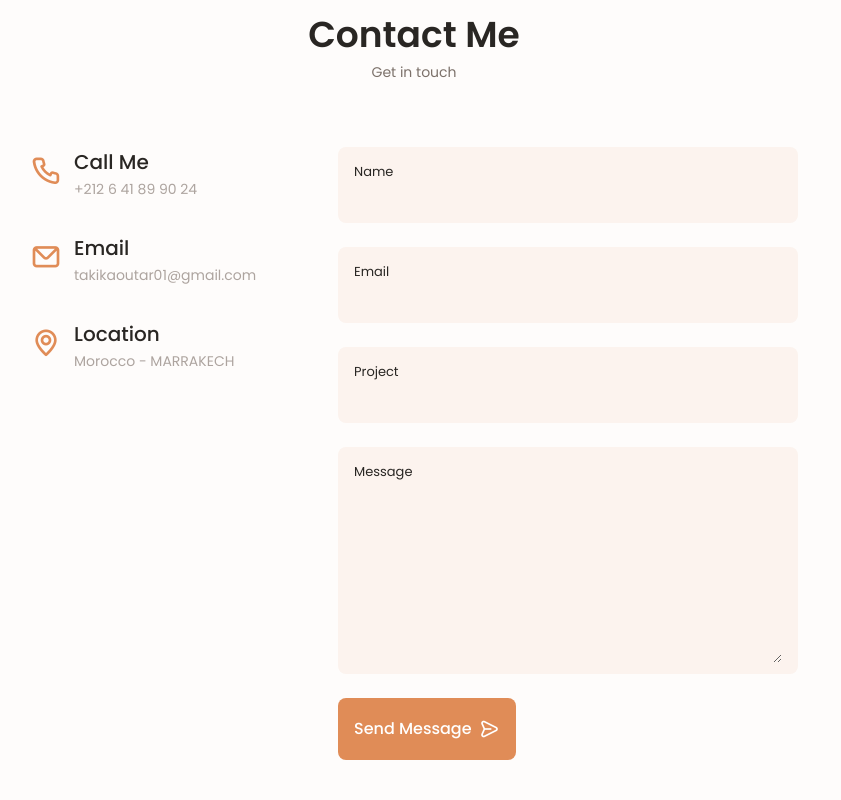
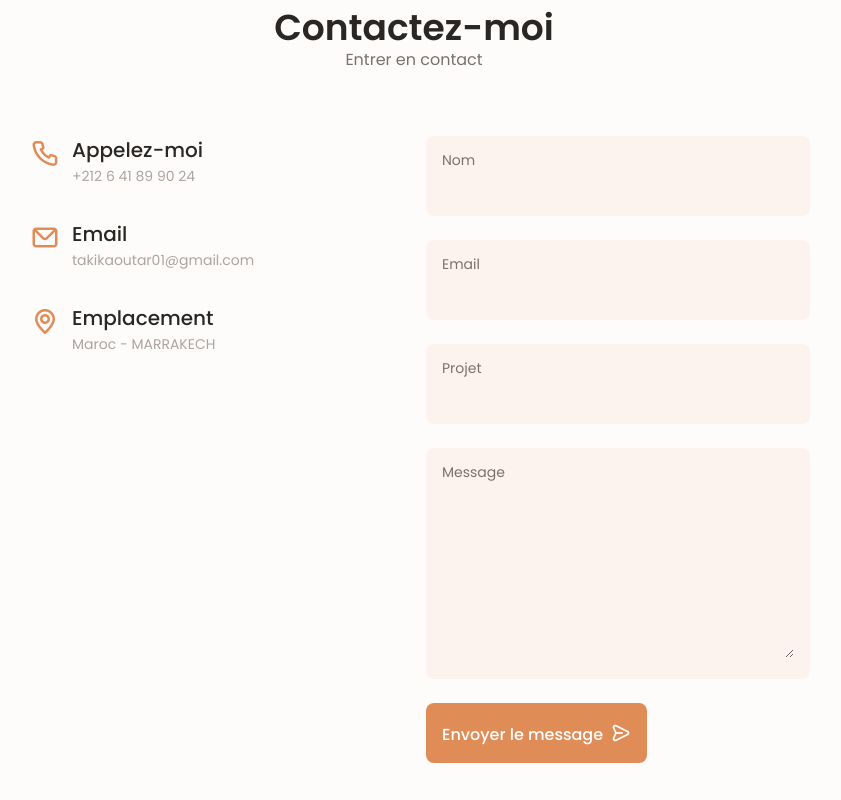
Before and after one commit to Kaoutar-Taki/Portfolio, a React (Vite) app in the folder portfolioReactTsTailwind/: page / in a window 1280 px wide. Shown: the part 3160-3960 px from the top of the page, without its empty margins (226-1067 px from the left). Built offline with nearby package versions, Linux system fonts and the light colour scheme.

Commit message:
Refactor ContactMe component for improved layout, styling, and accessibility

```diff
--- a/portfolioReactTsTailwind/src/components/ContactMe.tsx
+++ b/portfolioReactTsTailwind/src/components/ContactMe.tsx
@@ -1,97 +1,89 @@
 const ContactMe = () => {
   return (
     <>
-      <section className="contact section" id="contact">
-        {/* contact,section  */}
-        <h2 className="section__title">Contact Me</h2>
-        {/* section__title  */}
-        <span className="section__subtitle">Get in touch</span>
-        {/* section__subtitle  */}
-        <div className="contact__container max-w-3xl mx-6 sm:mx-4 md:mx-auto grid gap-6">
-          {/* contact__container */}
+      <section className="p-8 md:p-24 md:pt-24 md:pb-8" id="contact">
+        <h2 className="text-2xl md:text-4xl text-center">Contactez-moi</h2>
+        <span className="block text-sm md:text-base mb-12 text-center md:mb-16">
+          Entrer en contact
+        </span>
+        <div className="gap-y-12 sm:grid-cols-2 max-w-3xl mx-6 sm:mx-4 md:mx-auto grid gap-6">
           <div>
-            <div className="contact__information">
-              {/* contact__information  */}
-              <i className="uil uil-phone contact__icon"></i>
-              {/* contact__icon   */}
+            <div className="flex mb-8">
+              <i className="uil uil-phone text-3xl text-[hsl(23,69%,61%)] mr-3"></i>
               <div>
-                <h3 className="contact__title">Call Me</h3>
-                {/* contact__title   */}
-                <span className="contact__subtitle">+212 6 41 89 90 24</span>
-                {/* contact__subtitle   */}
+                <h3 className="text-lg md:text-xl font-medium">Appelez-moi</h3>
+                <span className="text-xs md:text-sm text-[hsl(23,8%,65%)]">
+                  +212 6 41 89 90 24
+                </span>
               </div>
             </div>
-            <div className="contact__information">
-              {/* contact__information */}
-              <i className="uil uil-envelope contact__icon"></i>
-              {/* contact__icon   */}
+            <div className="flex mb-8">
+              <i className="uil uil-envelope text-3xl text-[hsl(23,69%,61%)] mr-3"></i>
               <div>
-                <h3 className="contact__title">Email</h3>
-                {/* contact__title    */}
-                <span className="contact__subtitle">
-                  {/* contact__subtitle    */}
+                <h3 className="text-lg md:text-xl font-medium">Email</h3>
+                <span className="text-xs md:text-sm text-[hsl(23,8%,65%)]">
                   takikaoutar01@gmail.com
                 </span>
               </div>
             </div>
-            <div className="contact__information">
-              {/* contact__information  */}
-              <i className="uil uil-map-marker contact__icon"></i>
-              {/* contact__icon   */}
+            <div className="flex mb-8">
+              <i className="uil uil-map-marker text-3xl text-[hsl(23,69%,61%)] mr-3"></i>
               <div>
-                <h3 className="contact__title">Location</h3>
-                {/* contact__title    */}
-                <span className="contact__subtitle">Morocco - MARRAKECH</span>
-                {/* contact__subtitle    */}
+                <h3 className="text-lg md:text-xl font-medium">Emplacement</h3>
+                <span className="text-xs md:text-sm text-[hsl(23,8%,65%)]">
+                  Maroc - MARRAKECH
+                </span>
               </div>
             </div>
           </div>
-          <form action="" className="contact__form grid gap-6">
-            {/* contact__form*/}
-            <div className="contact__inputs grid gap-6">
-              {/* contact__inputs */}
-              <div className="contact__content">
-                {/* contact__content */}
-                <label className="contact__label">Name</label>
-                {/* contact__label  */}
-                <input type="text" className="contact__input" />
-                {/* contact__input  */}
+          <form className="w-96 grid gap-6">
+            <div className="grid gap-6">
+              <div className="bg-[hsl(23,70%,96%)] dark:bg-[hsl(23,29%,16%)] rounded-lg p-3.5 pl-4 pr-4 pt-3">
+                <label className="text-xs md:text-sm text-[hsl(23, 8%, 15%)] dark:text-[hsl(23, 8%, 95%)]">
+                  Nom
+                </label>
+                <input
+                  type="text"
+                  className="w-full bg-[hsl(23,70%,96%)] dark:bg-[hsl(23,29%,16%)] text-[hsl(23,8%,45%)] dark:text-[hsl(23,8%,75%)] font-mono text-sm md:text-base border-none outline-none p-1 pt-0.5 pl-0 lg:grid-cols-2"
+                />
               </div>
-              <div className="contact__content">
-                {/* contact__content */}
-                <label className="contact__label">Email</label>
-                {/* contact__label   */}
-                <input type="email" className="contact__input" />
-                {/* contact__input   */}
+              <div className="bg-[hsl(23,70%,96%)] dark:bg-[hsl(23,29%,16%)] rounded-lg p-3.5 pl-4 pr-4 pt-3">
+                <label className="text-xs md:text-sm text-[hsl(23, 8%, 15%)] dark:text-[hsl(23, 8%, 95%)]">
+                  Email
+                </label>
+                <input
+                  type="email"
+                  className="w-full bg-[hsl(23,70%,96%)] dark:bg-[hsl(23,29%,16%)] text-[hsl(23,8%,45%)] dark:text-[hsl(23,8%,75%)] font-mono text-sm md:text-base border-none outline-none p-1 pt-0.5 pl-0 lg:grid-cols-2"
+                />
               </div>
             </div>
-            <div className="contact__content">
-              {/* contact__content  */}
-              <label className="contact__label">Project</label>
-              {/* contact__label   */}
-              <input type="text" className="contact__input" />
-              {/* contact__input    */}
+            <div className="bg-[hsl(23,70%,96%)] dark:bg-[hsl(23,29%,16%)] rounded-lg p-3.5 pl-4 pr-4 pt-3">
+              <label className="text-xs md:text-sm text-[hsl(23, 8%, 15%)] dark:text-[hsl(23, 8%, 95%)]">
+                Projet
+              </label>
+              <input
+                type="text"
+                className="w-full bg-[hsl(23,70%,96%)] dark:bg-[hsl(23,29%,16%)] text-[hsl(23,8%,45%)] dark:text-[hsl(23,8%,75%)] font-mono text-sm md:text-base border-none outline-none p-1 pt-0.5 pl-0 lg:grid-cols-2"
+              />
             </div>
-            <div className="contact__content">
-              {/* contact__content    */}
-              <label className="contact__label">Message</label>
-              {/* contact__label     */}
+            <div className="bg-[hsl(23,70%,96%)] dark:bg-[hsl(23,29%,16%)] rounded-lg p-3.5 pl-4 pr-4 pt-3">
+              <label className="text-xs md:text-sm text-[hsl(23, 8%, 15%)] dark:text-[hsl(23, 8%, 95%)]">
+                Message
+              </label>
               <textarea
-                name=""
-                id=""
                 cols={0}
                 rows={7}
-                className="contact__input"
+                className="w-full bg-[hsl(23,70%,96%)] dark:bg-[hsl(23,29%,16%)] text-[hsl(23,8%,45%)] dark:text-[hsl(23,8%,75%)] font-mono text-sm md:text-base border-none outline-none p-1 pt-0.5 pl-0 lg:grid-cols-2"
               ></textarea>
-              {/* contact__input     */}
             </div>
             <div>
-              <a href="#" className="button button--flex">
-                Send Message
-                <i className="uil uil-message button__icon"></i>
-                {/*button__icon */}
+              <a
+                href="#"
+                className="inline-block bg-[hsl(23,69%,61%)] text-white p-4 rounded-lg font-medium hover:bg-[hsl(23,57%,53%)] items-center"
+              >
+                Envoyer le message
+                <i className="uil uil-message text-xl ml-2 transition duration-300"></i>
               </a>
-              {/* button ,button--flex  */}
             </div>
           </form>
         </div>
```
